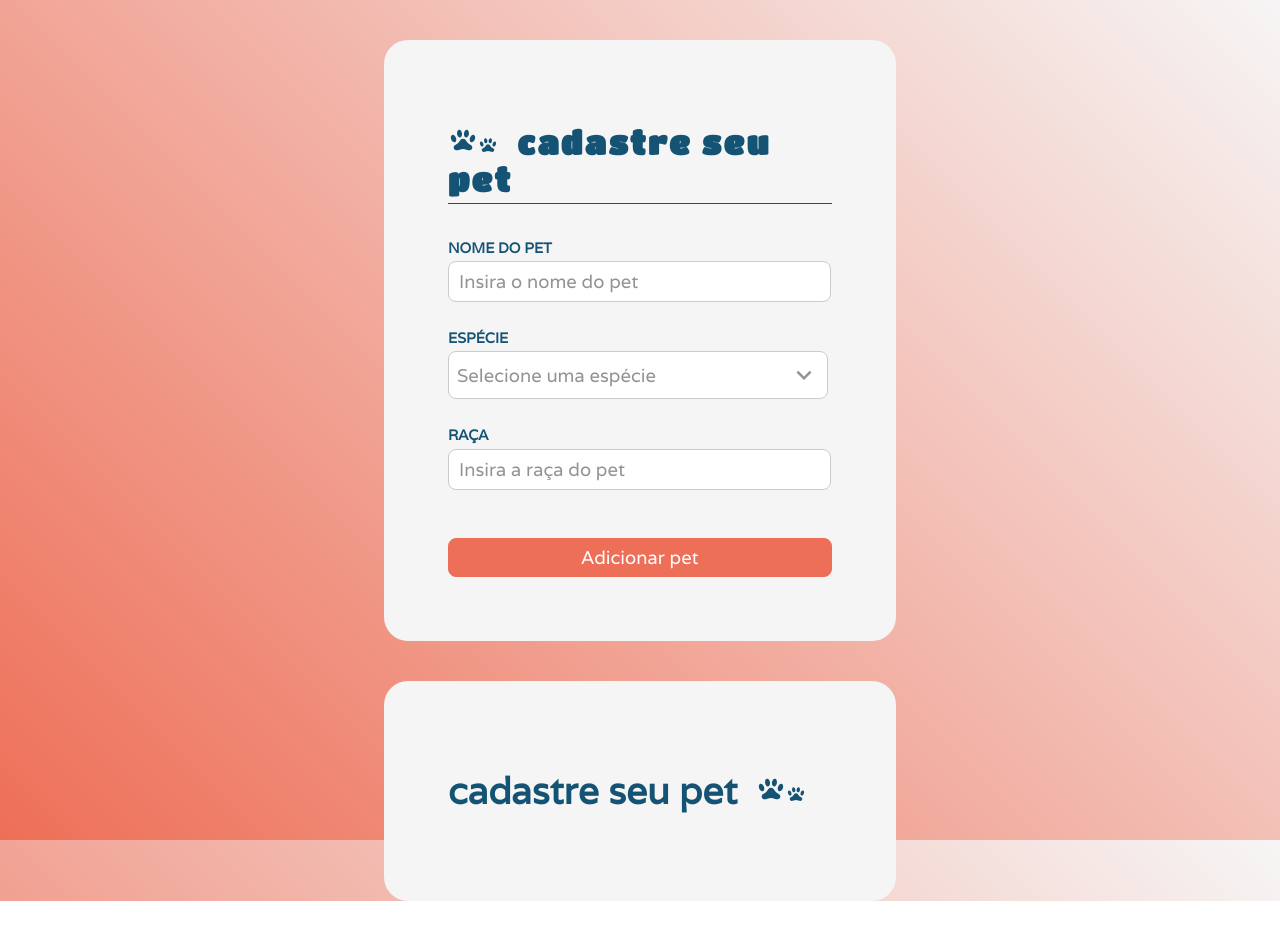
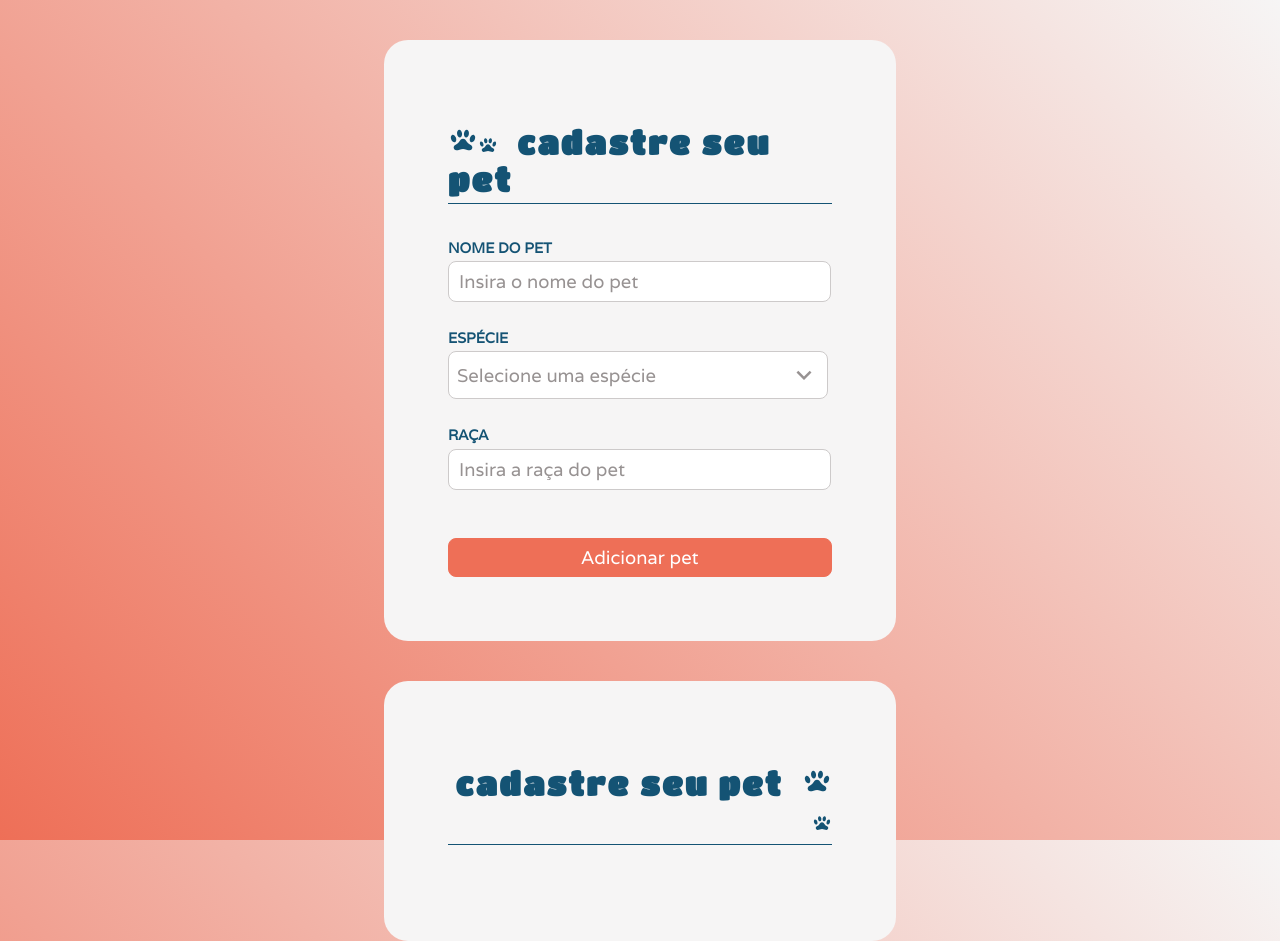
Before and after one commit to laufoes/pet-form, a React (Create React App) app: page / in a window 1280 px wide. Before the commit the page ends 901 px from the top, so only its background shows below. Built offline with nearby package versions, Linux system fonts and the light colour scheme.

Commit message:
Refatoração estilização

```diff
--- a/public/index.html
+++ b/public/index.html
@@ -3,41 +3,20 @@
   <head>
     <meta charset="utf-8" />
     <link rel="icon" href="%PUBLIC_URL%/favicon.ico" />
+    <link rel="preconnect" href="https://fonts.googleapis.com">
+    <link rel="preconnect" href="https://fonts.gstatic.com" crossorigin>
+    <link href="https://fonts.googleapis.com/css2?family=Titan+One&family=Varela&display=swap" rel="stylesheet">
     <meta name="viewport" content="width=device-width, initial-scale=1" />
     <meta name="theme-color" content="#000000" />
     <meta
       name="description"
       content="Web site created using create-react-app"
     />
-    <link rel="apple-touch-icon" href="%PUBLIC_URL%/logo192.png" />
-    <!--
-      manifest.json provides metadata used when your web app is installed on a
-      user's mobile device or desktop. See https://developers.google.com/web/fundamentals/web-app-manifest/
-    -->
     <link rel="manifest" href="%PUBLIC_URL%/manifest.json" />
-    <!--
-      Notice the use of %PUBLIC_URL% in the tags above.
-      It will be replaced with the URL of the `public` folder during the build.
-      Only files inside the `public` folder can be referenced from the HTML.
-
-      Unlike "/favicon.ico" or "favicon.ico", "%PUBLIC_URL%/favicon.ico" will
-      work correctly both with client-side routing and a non-root public URL.
-      Learn how to configure a non-root public URL by running `npm run build`.
-    -->
     <title>React App</title>
   </head>
   <body>
     <noscript>You need to enable JavaScript to run this app.</noscript>
     <div id="root"></div>
-    <!--
-      This HTML file is a template.
-      If you open it directly in the browser, you will see an empty page.
-
-      You can add webfonts, meta tags, or analytics to this file.
-      The build step will place the bundled scripts into the <body> tag.
-
-      To begin the development, run `npm start` or `yarn start`.
-      To create a production bundle, use `npm run build` or `yarn build`.
-    -->
   </body>
 </html>
--- a/src/components/Dashboard/Dashboard.module.scss
+++ b/src/components/Dashboard/Dashboard.module.scss
@@ -15,5 +15,6 @@
         margin-bottom: 2rem;
         padding-bottom: 0.25rem;
         border-bottom: 1px solid $cor-principal;
+        text-align: right;
     }
 }
--- a/src/components/Dashboard/index.tsx
+++ b/src/components/Dashboard/index.tsx
@@ -4,7 +4,7 @@ import { IoIosPaw } from 'react-icons/io';
 export default function Dashboard() {
     return(
         <div className={styles.dashboard}>
-            <h1 className={styles.dashboad__titulo}>
+            <h1 className={styles.dashboard__titulo}>
             cadastre seu pet
             &nbsp;
             <IoIosPaw size={30} />
--- a/src/components/Formulário/Formulario.module.scss
+++ b/src/components/Formulário/Formulario.module.scss
@@ -1,14 +1,5 @@
-@import url('https://fonts.googleapis.com/css2?family=Titan+One&display=swap');
-@import url('https://fonts.googleapis.com/css2?family=Varela&display=swap');
 @import '../../styles/variaveis';
 
-body{
-    font-family: 'Varela', sans-serif;
-    background: linear-gradient(45deg, rgba(238,111,87,1) 0%, rgba(246,245,245,1) 100%);
-    width: 100vw;
-    height: 100vh;
-    font-size: 1.15rem;
-    color: #145374;
 .formulario {
     background-color: $cor-de-fundo;
     width: 30vw;
@@ -26,4 +17,3 @@ body{
         border-bottom: 1px solid $cor-principal;
     }
 }
-}
--- /dev/null
+++ b/src/index.css
@@ -0,0 +1,8 @@
+body{
+    font-family: 'Varela', sans-serif;
+    background: linear-gradient(45deg, rgba(238,111,87,1) 0%, rgba(246,245,245,1) 100%);
+    width: 100vw;
+    height: 100vh;
+    font-size: 1.15rem;
+    color: #145374;
+}
--- a/src/index.tsx
+++ b/src/index.tsx
@@ -2,6 +2,7 @@ import React from 'react';
 import ReactDOM from 'react-dom/client';
 import App from './App';
 import 'normalize.css';
+import './index.css';
 
 const root = ReactDOM.createRoot(
   document.getElementById('root') as HTMLElement
```
Lines whose indentation alone changed are shown as unchanged.
